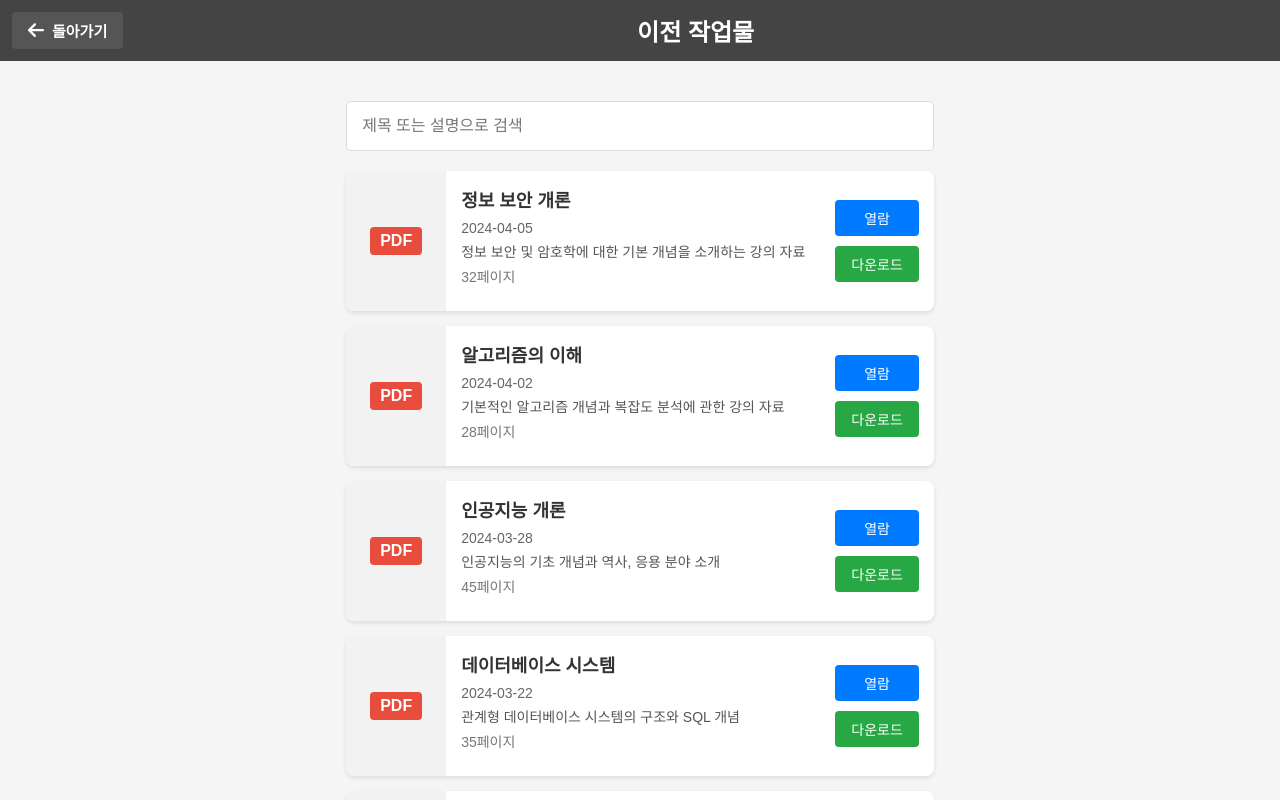
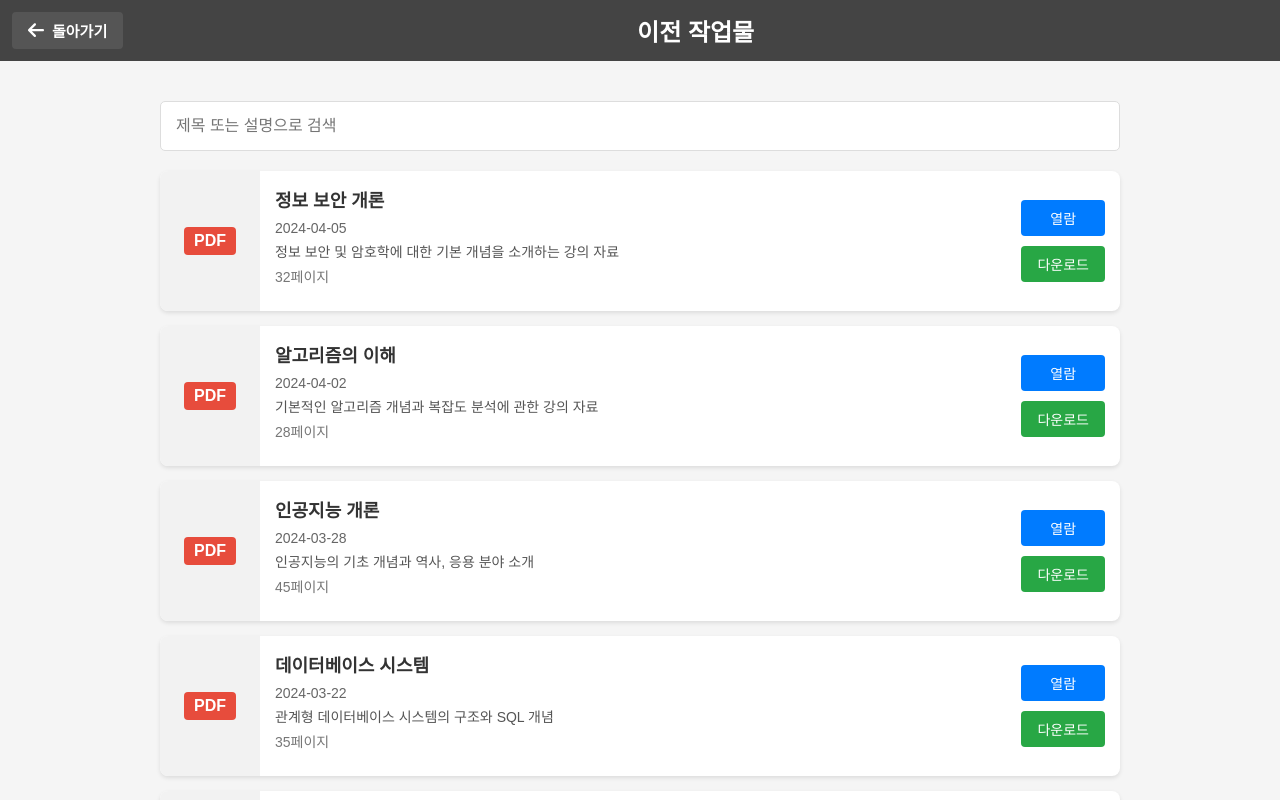
Before and after one commit to 2025capstoneDesign/capstone-FE, a React (Create React App) app: page /history in a window 1280 px wide. Shown: the top 800 px of the page. Built offline with nearby package versions, Linux system fonts and the light colour scheme.

Commit message:
[fix]Fix history css search Field err

```diff
--- a/src/styles/HistoryPage.css
+++ b/src/styles/HistoryPage.css
@@ -2,6 +2,11 @@
   max-width: 1000px;
   margin: 20px auto;
   padding: 20px;
+  display: flex;
+  flex-direction: column;
+  align-items: center;
+  width: 100%;
+  box-sizing: border-box;
 }
 
 .search-bar {
@@ -9,6 +14,8 @@
   margin-bottom: 20px;
   width: 100%;
   height: 50px;
+  max-width: 100%;
+  box-sizing: border-box;
 }
 
 .search-bar input {
@@ -54,6 +61,7 @@
   display: flex;
   flex-direction: column;
   gap: 15px;
+  width: 100%;
 }
 
 .pdf-card {
@@ -162,6 +170,8 @@
   padding: 40px;
   background: white;
   border-radius: 8px;
+  width: 100%;
+  box-sizing: border-box;
 }
 
 .no-results p {
```
